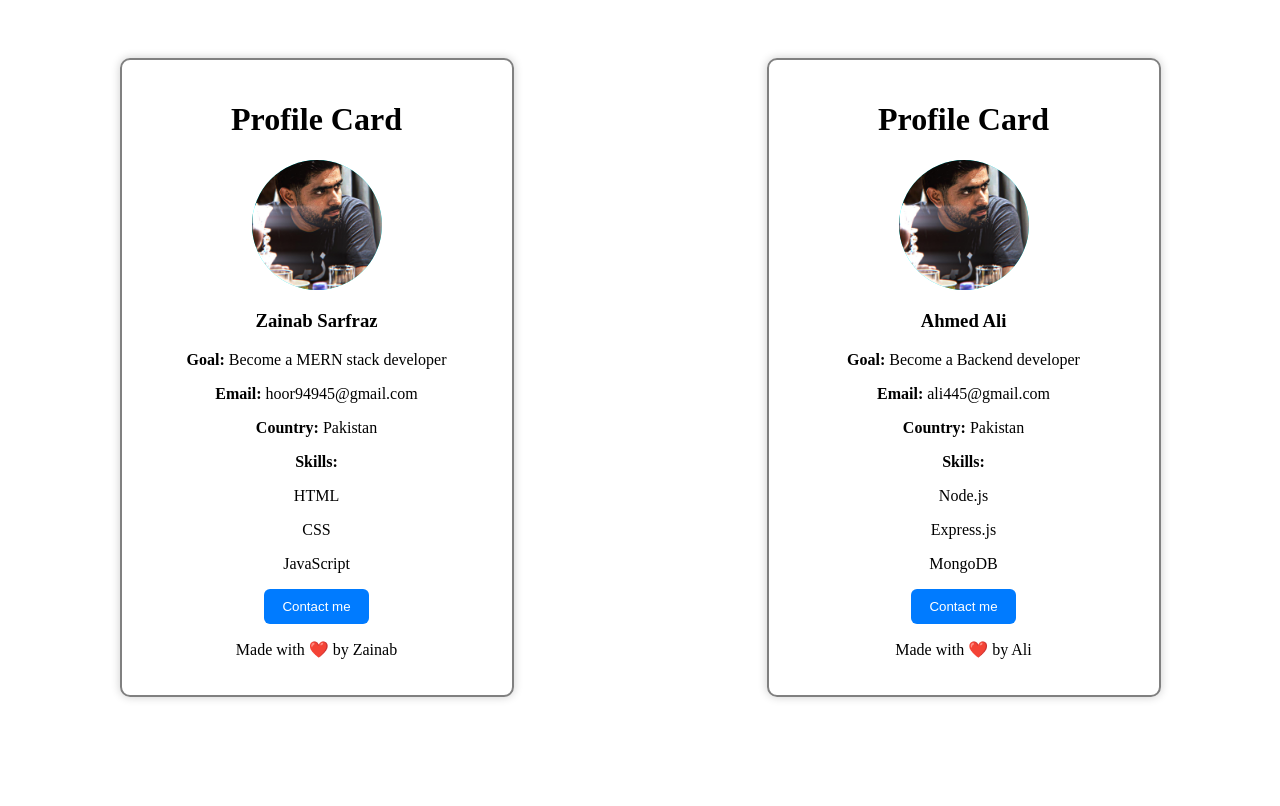
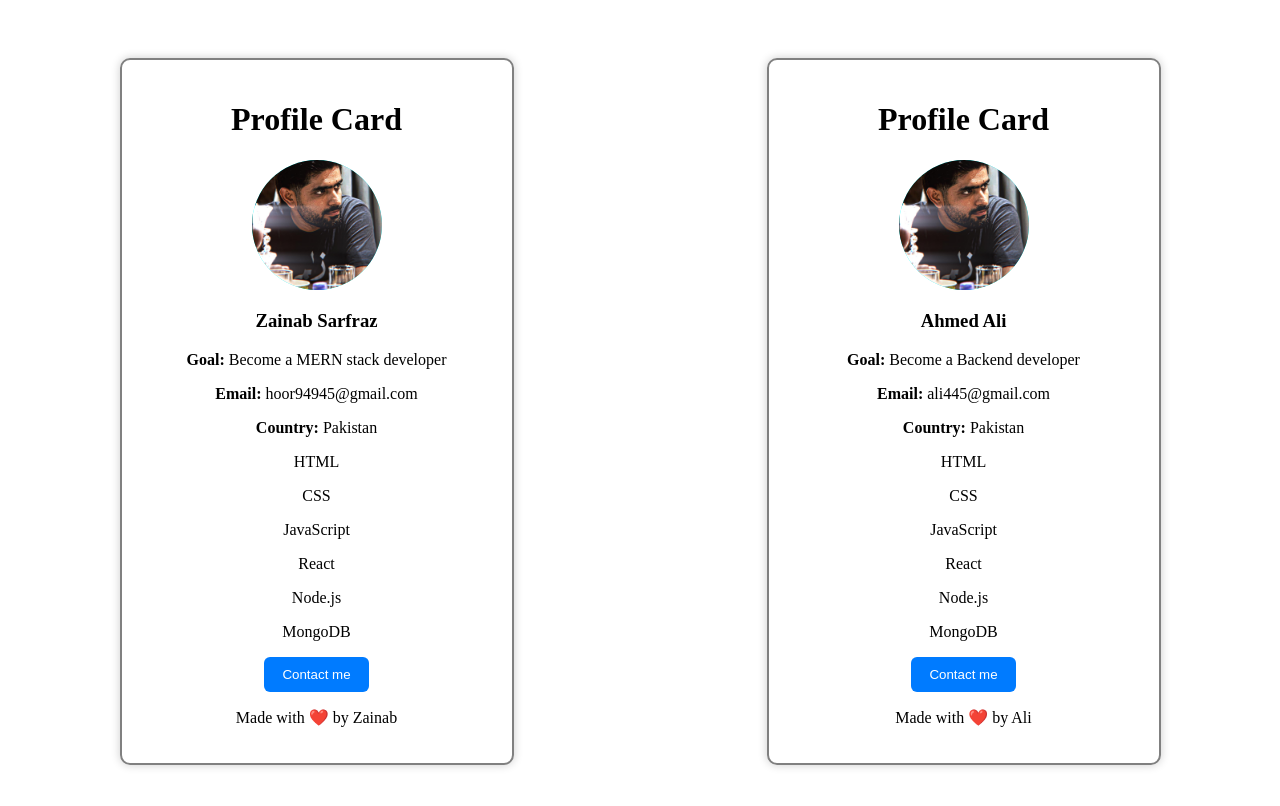
Before and after one commit to hoor09/react-profile-card, a React (Vite) app: page / in a window 1280 px wide. Shown: the top 806 px of the page. Built offline with nearby package versions, Linux system fonts and the light colour scheme.

Commit message:
update skill component with arry object

```diff
--- a/src/components/Skills.jsx
+++ b/src/components/Skills.jsx
@@ -1,12 +1,37 @@
 import React from 'react'
 
-export const Skills = (props) => {
+export const Skills = () => {
+  const skills=[
+  {
+    id:1,
+    name:"HTML"
+  },
+  {
+    id:2,
+    name:"CSS"
+  },
+  {
+    id:3,
+    name:"JavaScript"
+  },
+  {
+    id:4,
+    name:"React"
+  },
+   {
+    id:5,
+    name:"Node.js"
+  },
+   {
+    id:6,
+    name:"MongoDB"
+  }
+  ];
   return (
     <div>
-        <p><b>Skills:</b></p>
-        <p>{props.skill1}</p>
-        <p>{props.skill2}</p>
-        <p>{props.skill3}</p>
+      {skills.map((skill)=>{
+        return <p key={skill.id}>{skill.name}</p>;
+      })}
     </div>
   )
 }
```
